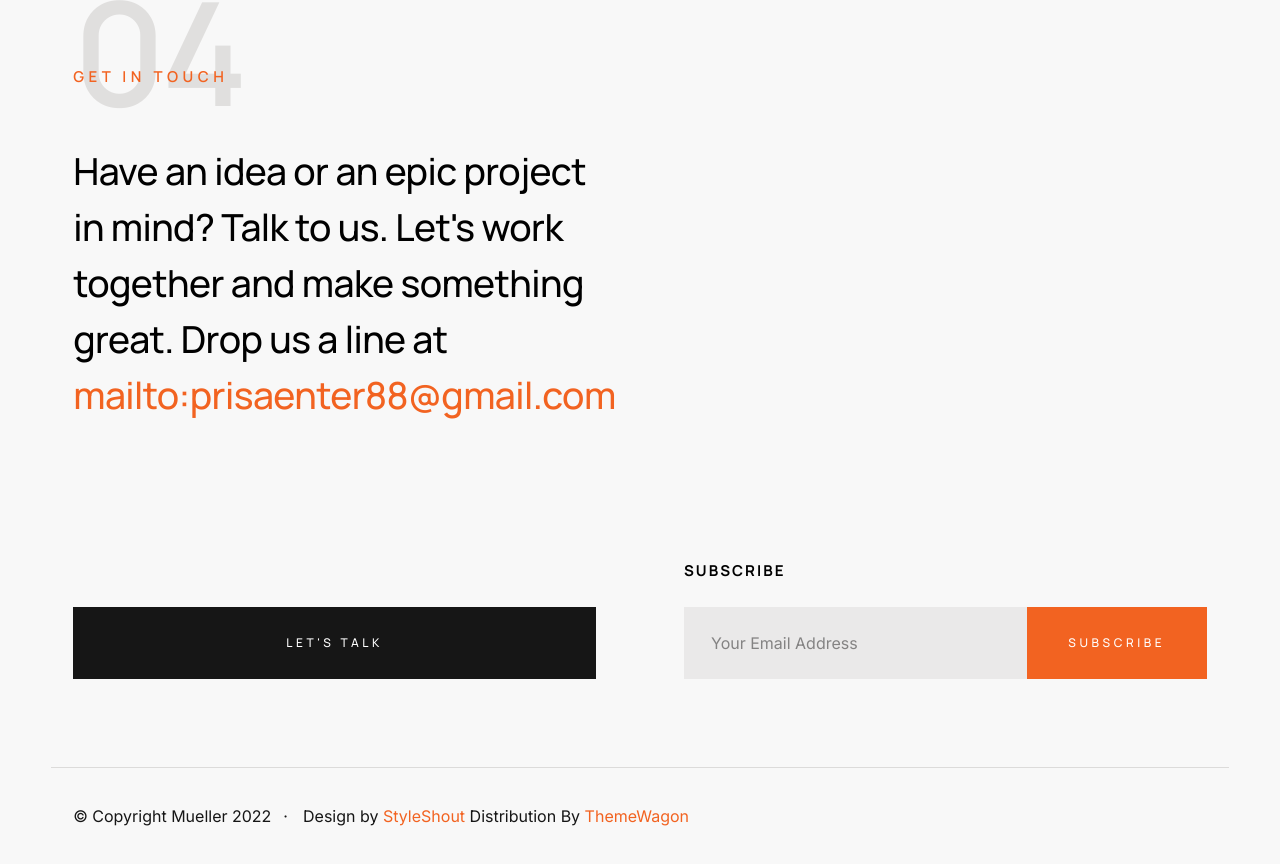
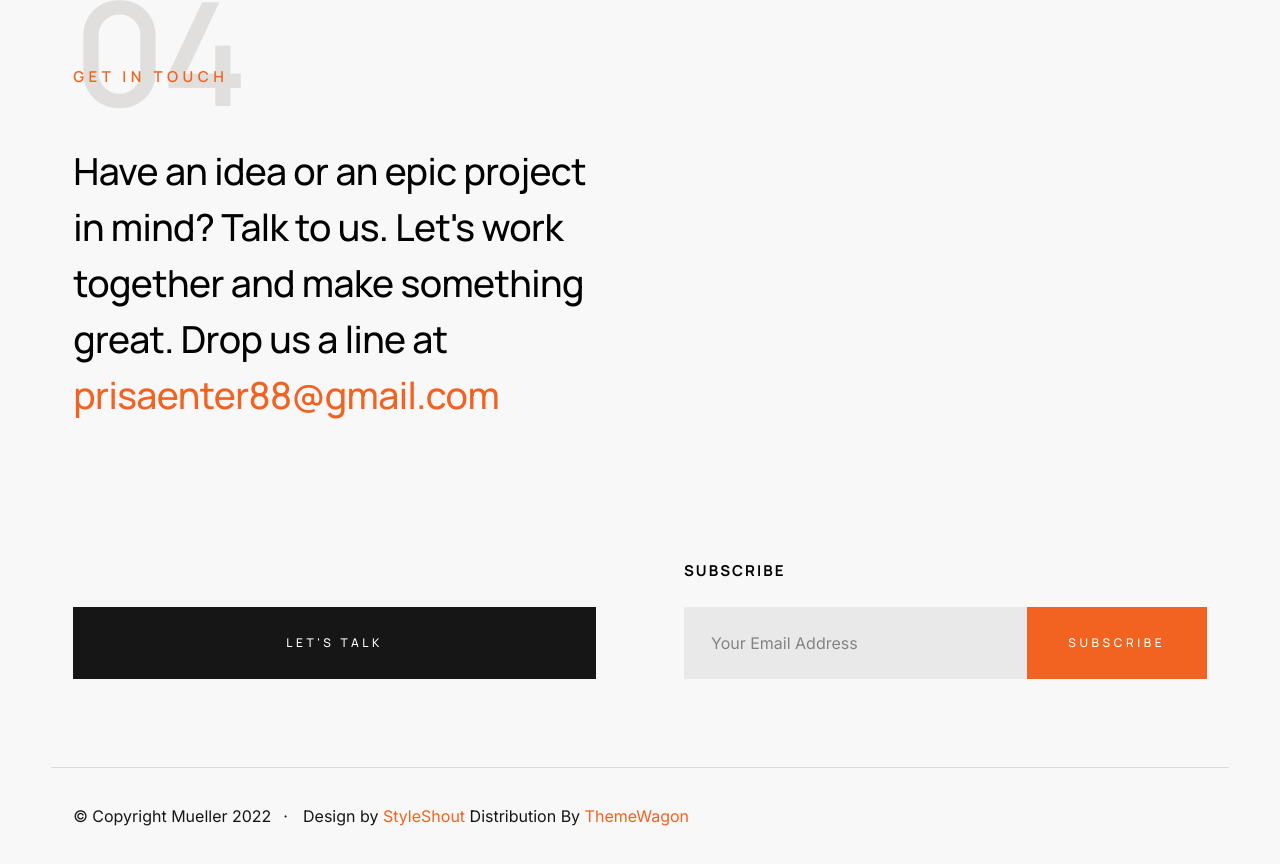
Before and after one commit to prisaenter88/prisaenter88.github.io, a plain HTML site: page index.html in a window 1280 px wide. Shown: the part 6808-7672 px from the top of the page. Drawn offline with Linux system fonts and the light colour scheme.

Commit message:
Update index.html

```diff
--- a/index.html
+++ b/index.html
@@ -689,7 +689,7 @@
                     <h2 class="title text-display-1">
                     Have an idea or an epic project in mind? Talk to us.
                     Let's work together and make something great.
-                    Drop us a line at <a href="mailto:#0" title="">mailto:prisaenter88@gmail.com</a>
+                    Drop us a line at <a href="mailto:#0" title="">prisaenter88@gmail.com</a>
                     </h2>
                 </div>
 <!--                <div class="column lg-6 stack-on-1100 section-header__secondary">-->
```
